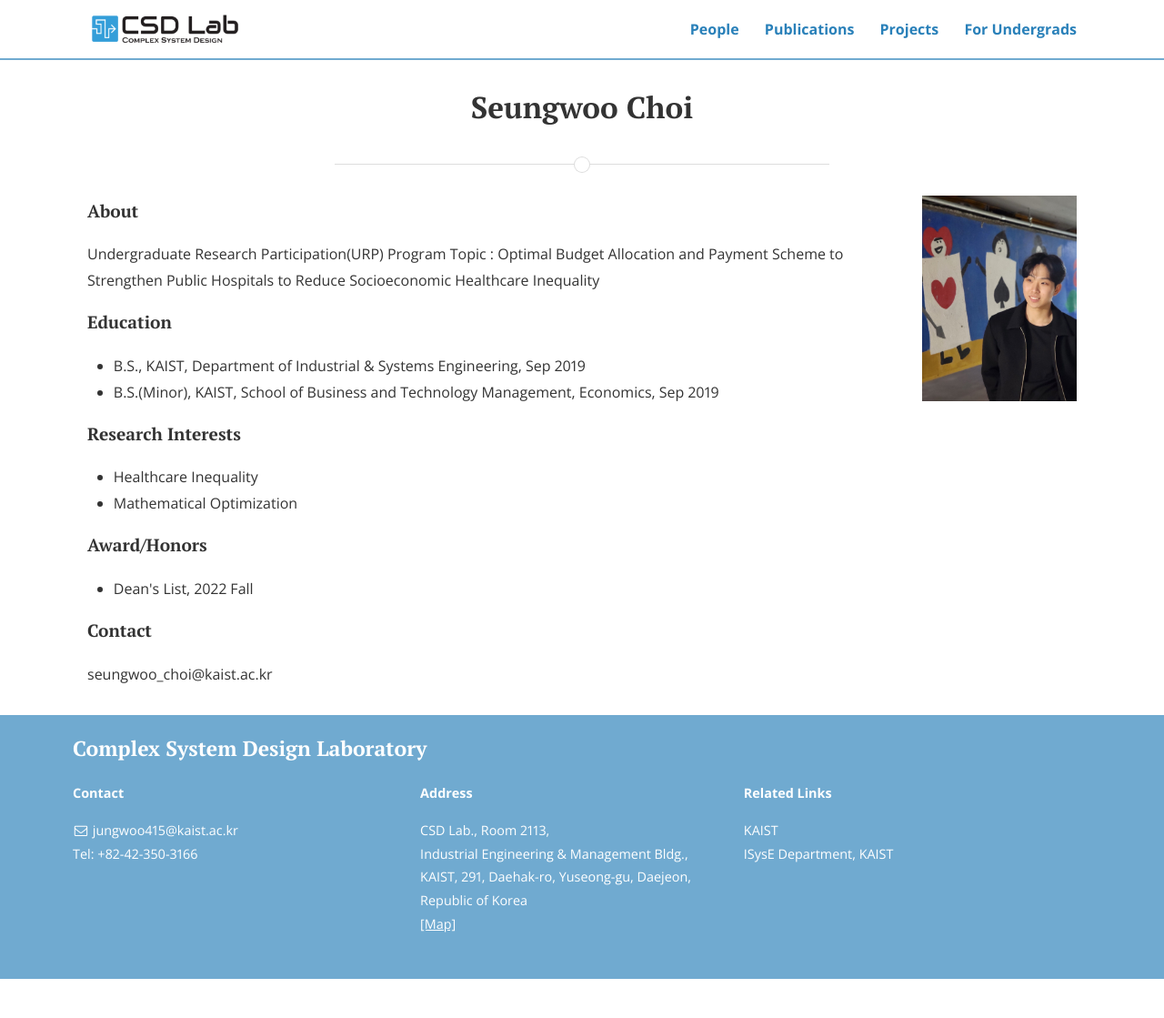
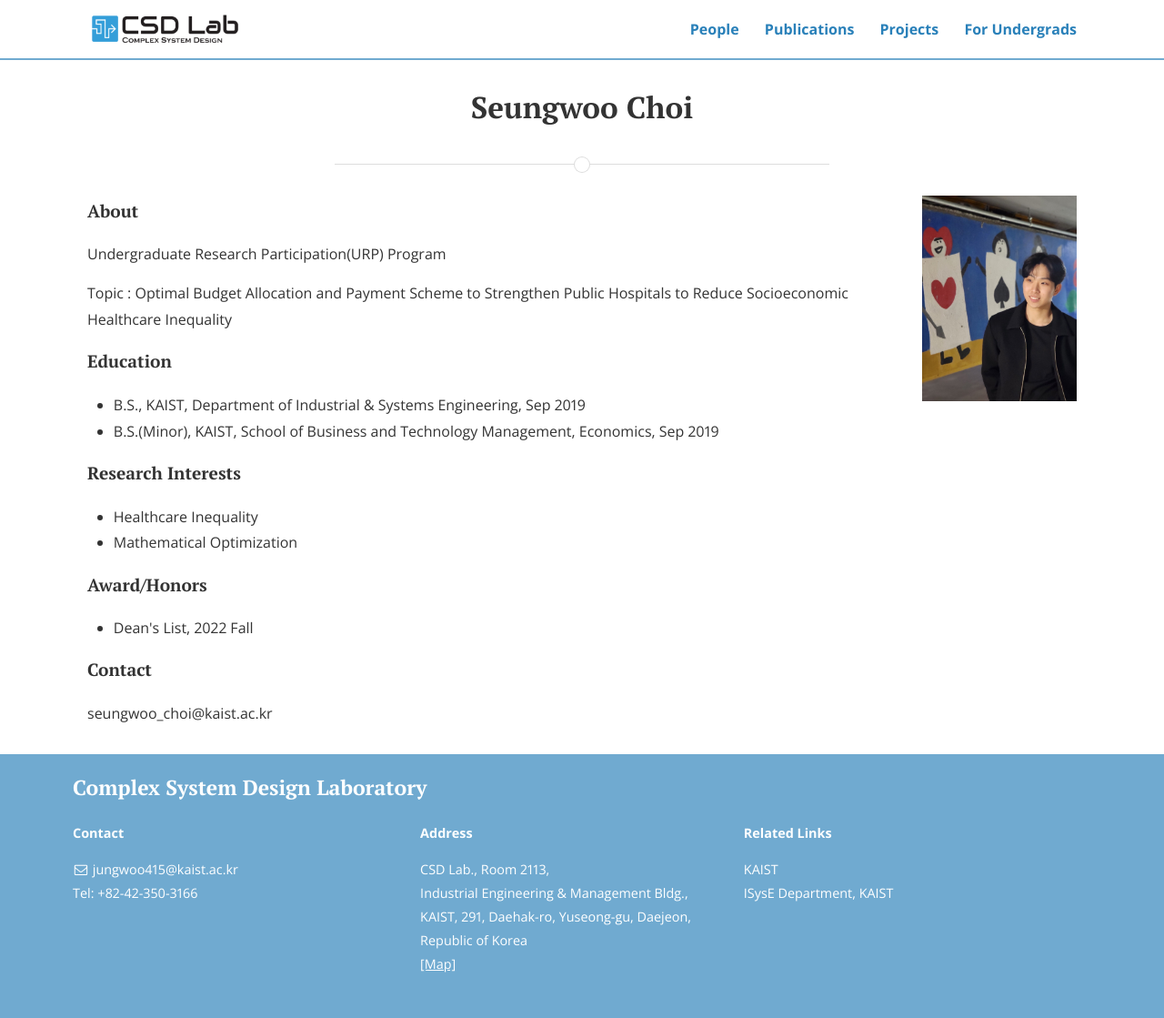
Before and after one commit to CSDlab-KAIST/csdlab-kaist.github.io, a Jekyll site: the page built from people/seungwoo.html, in a window 1280 px wide. Shown: the whole page at 91% size. Built offline with Jekyll 4.4.1, drawn with Linux system fonts in a browser that asks for light colours; nearby versions of some CDN libraries; before the commit the page ends 1076 px from its top, so only the background shows below that.

```diff
--- a/people/seungwoo.html
+++ b/people/seungwoo.html
@@ -11,8 +11,8 @@ title: Seungwoo Choi
 <img src="{{'/assets/img/members/seungwoo_1.jpeg' | prepend: site.baseurl }}" style="float: right; width: 170px; margin: 0 0 2em 2em">
 
 <h4>About</h4>
-Undergraduate Research Participation(URP) Program
-Topic : Optimal Budget Allocation and Payment Scheme to Strengthen Public Hospitals to Reduce Socioeconomic Healthcare Inequality
+<p>Undergraduate Research Participation(URP) Program</p>
+<p>Topic : Optimal Budget Allocation and Payment Scheme to Strengthen Public Hospitals to Reduce Socioeconomic Healthcare Inequality</p>
 <p> </p>
 
 <h4>Education</h4>
```
